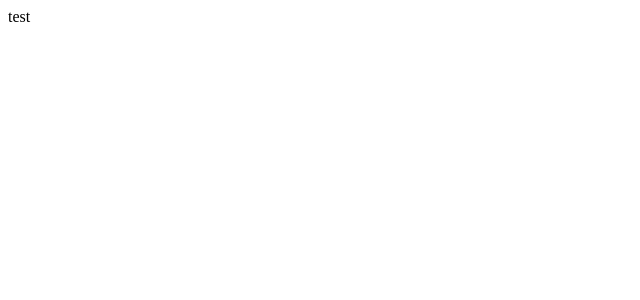
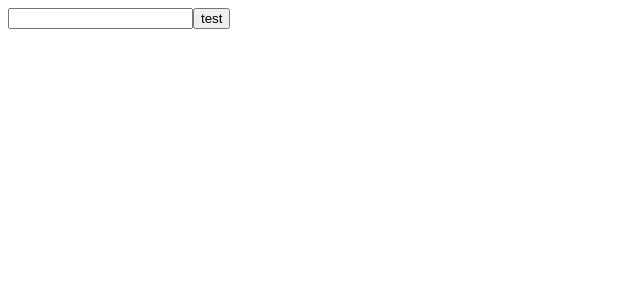
Before and after one commit to BBartt/task, a React (Create React App) app: page / in a window 1280 px wide. Shown: the top 300 px of the page, without its empty margins (0-640 px from the left). Built offline with nearby package versions, Linux system fonts and the light colour scheme.

Commit message:
Create components: Input, Buttom and test them in App.tsx file

```diff
--- a/src/App.tsx
+++ b/src/App.tsx
@@ -1,5 +1,19 @@
+import { useState } from "react";
+import Button from "./components/Button";
+import Input from "./components/Input";
+
 function App() {
-  return <div className="App">test</div>;
+  const [str, setStr] = useState<string>("");
+
+  console.log("str", str);
+
+  return (
+    <div className="App">
+      <Input value={str} onChange={(e) => setStr(e.target.value)} />
+
+      <Button onClick={() => console.log("click")}>test</Button>
+    </div>
+  );
 }
 
 export default App;
--- /dev/null
+++ b/src/components/Button/index.tsx
@@ -0,0 +1,16 @@
+import React, { MouseEvent } from "react";
+
+interface ButtonProps {
+  children: string;
+  onClick: (event: MouseEvent<HTMLButtonElement>) => void;
+}
+
+const Button: React.FC<ButtonProps> = ({ children, onClick }) => {
+  return (
+    <button onClick={onClick} className="button">
+      {children}
+    </button>
+  );
+};
+
+export default Button;
--- /dev/null
+++ b/src/components/Input/index.tsx
@@ -0,0 +1,12 @@
+import React, { ChangeEvent } from "react";
+
+interface InputProps {
+  value: string;
+  onChange: (event: ChangeEvent<HTMLInputElement>) => void;
+}
+
+const Input: React.FC<InputProps> = ({ value, onChange }) => {
+  return <input value={value} onChange={onChange} className="input" />;
+};
+
+export default Input;
```
